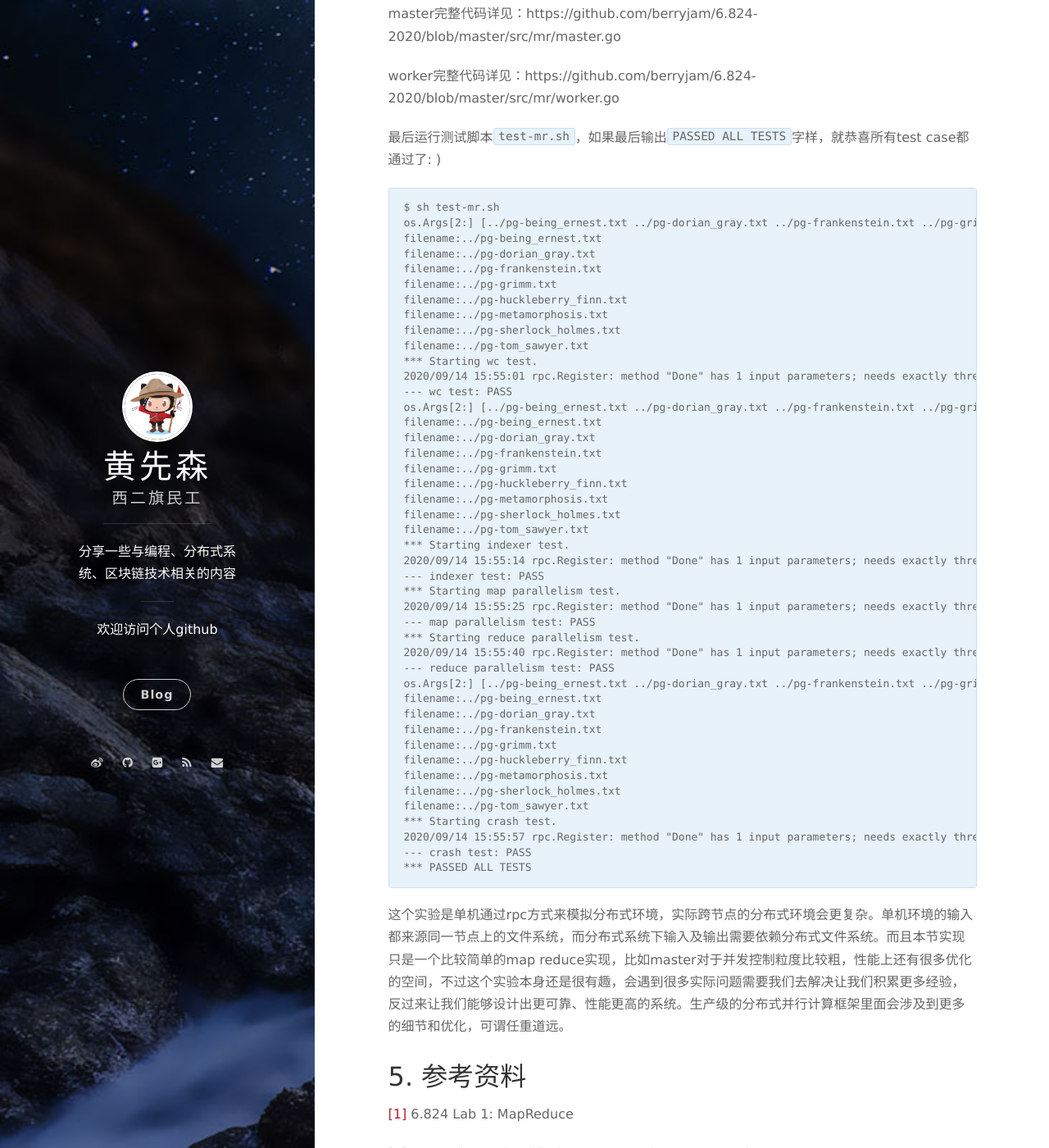
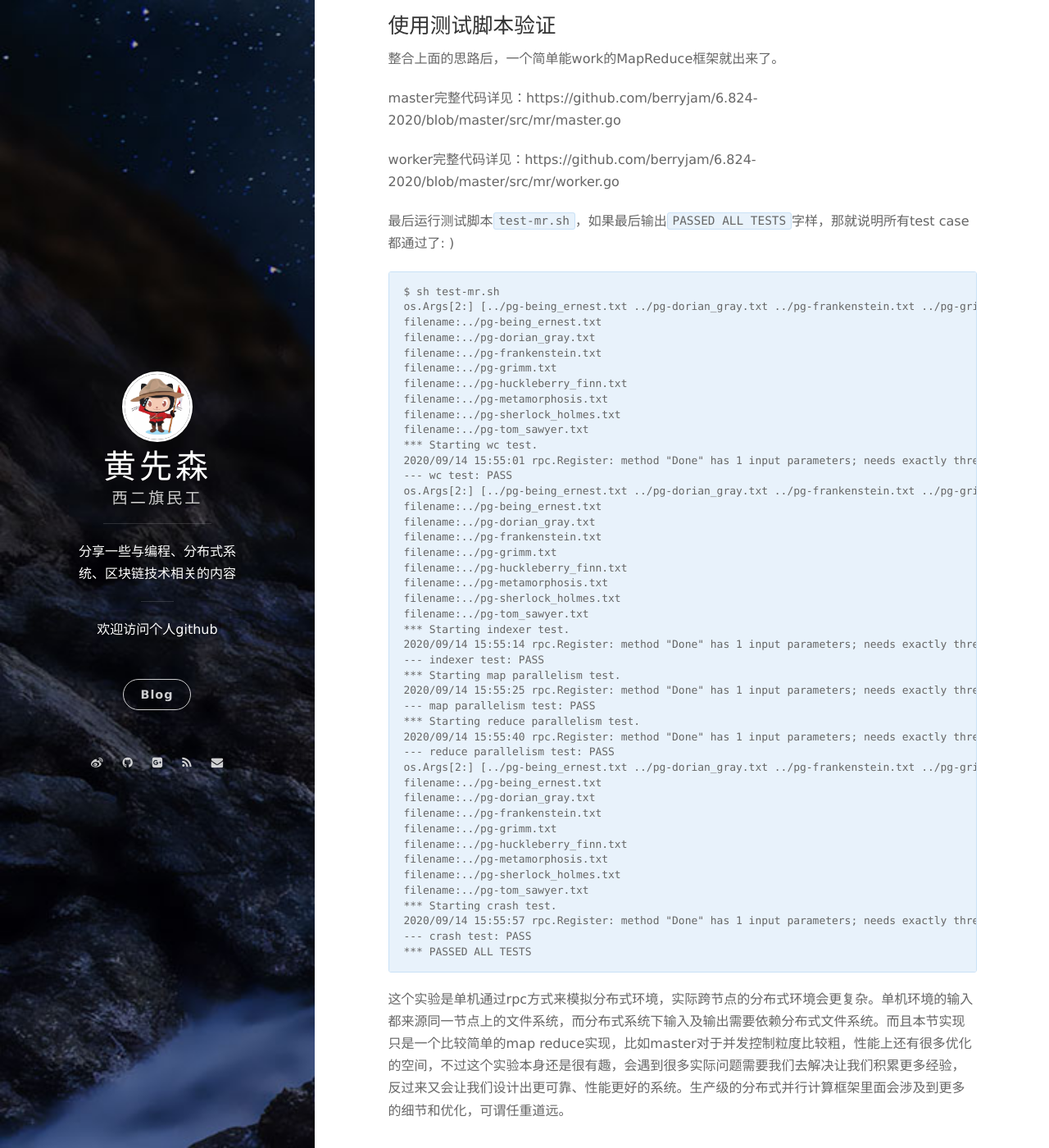
Before and after one commit to berryjam/berryjam.github.io, a Jekyll site: the page built from _posts/2020-09-12-6.824分布式系统课程系列(一):开篇&MapReduce介绍及框架实现.md, in a window 1280 px wide and 1400 px high, scrolled down 8458 px. Shown: the whole window at 82% size. Built offline with Jekyll 4.4.1, drawn with Linux system fonts in a browser that asks for light colours; nearby versions of some CDN libraries; comment, search, counter and statistics services are not loaded; some of the changed text lies outside the part shown.

Commit message:
Update 2020-09-12-6.824分布式系统课程系列(一):开篇&MapReduce介绍及框架实现.md

````diff
--- a/_posts/2020-09-12-6.824分布式系统课程系列(一):开篇&MapReduce介绍及框架实现.md
+++ b/_posts/2020-09-12-6.824分布式系统课程系列(一):开篇&MapReduce介绍及框架实现.md
@@ -316,7 +320,7 @@ master完整代码详见：https://github.com/berryjam/6.824-2020/blob/master/sr
 
 worker完整代码详见：https://github.com/berryjam/6.824-2020/blob/master/src/mr/worker.go
 
-最后运行测试脚本`test-mr.sh`，如果最后输出`PASSED ALL TESTS`字样，就恭喜所有test case都通过了: )
+最后运行测试脚本`test-mr.sh`，如果最后输出`PASSED ALL TESTS`字样，那就说明所有test case都通过了: )
 ```
 $ sh test-mr.sh
 os.Args[2:] [../pg-being_ernest.txt ../pg-dorian_gray.txt ../pg-frankenstein.txt ../pg-grimm.txt ../pg-huckleberry_finn.txt ../pg-metamorphosis.txt ../pg-sherlock_holmes.txt ../pg-tom_sawyer.txt]
@@ -364,7 +368,7 @@ filename:../pg-tom_sawyer.txt
 *** PASSED ALL TESTS
 ```
 
-这个实验是单机通过rpc方式来模拟分布式环境，实际跨节点的分布式环境会更复杂。单机环境的输入都来源同一节点上的文件系统，而分布式系统下输入及输出需要依赖分布式文件系统。而且本节实现只是一个比较简单的map reduce实现，比如master对于并发控制粒度比较粗，性能上还有很多优化的空间，不过这个实验本身还是很有趣，会遇到很多实际问题需要我们去解决让我们积累更多经验，反过来让我们能够设计出更可靠、性能更高的系统。生产级的分布式并行计算框架里面会涉及到更多的细节和优化，可谓任重道远。
+这个实验是单机通过rpc方式来模拟分布式环境，实际跨节点的分布式环境会更复杂。单机环境的输入都来源同一节点上的文件系统，而分布式系统下输入及输出需要依赖分布式文件系统。而且本节实现只是一个比较简单的map reduce实现，比如master对于并发控制粒度比较粗，性能上还有很多优化的空间，不过这个实验本身还是很有趣，会遇到很多实际问题需要我们去解决让我们积累更多经验，反过来又会让我们设计出更可靠、性能更好的系统。生产级的分布式并行计算框架里面会涉及到更多的细节和优化，可谓任重道远。
 
 ## 5. 参考资料
 
````
Also changed, not shown: other parts of _posts/2020-09-12-6.824分布式系统课程系列(一):开篇&MapReduce介绍及框架实现.md (+4 -0 lines).
